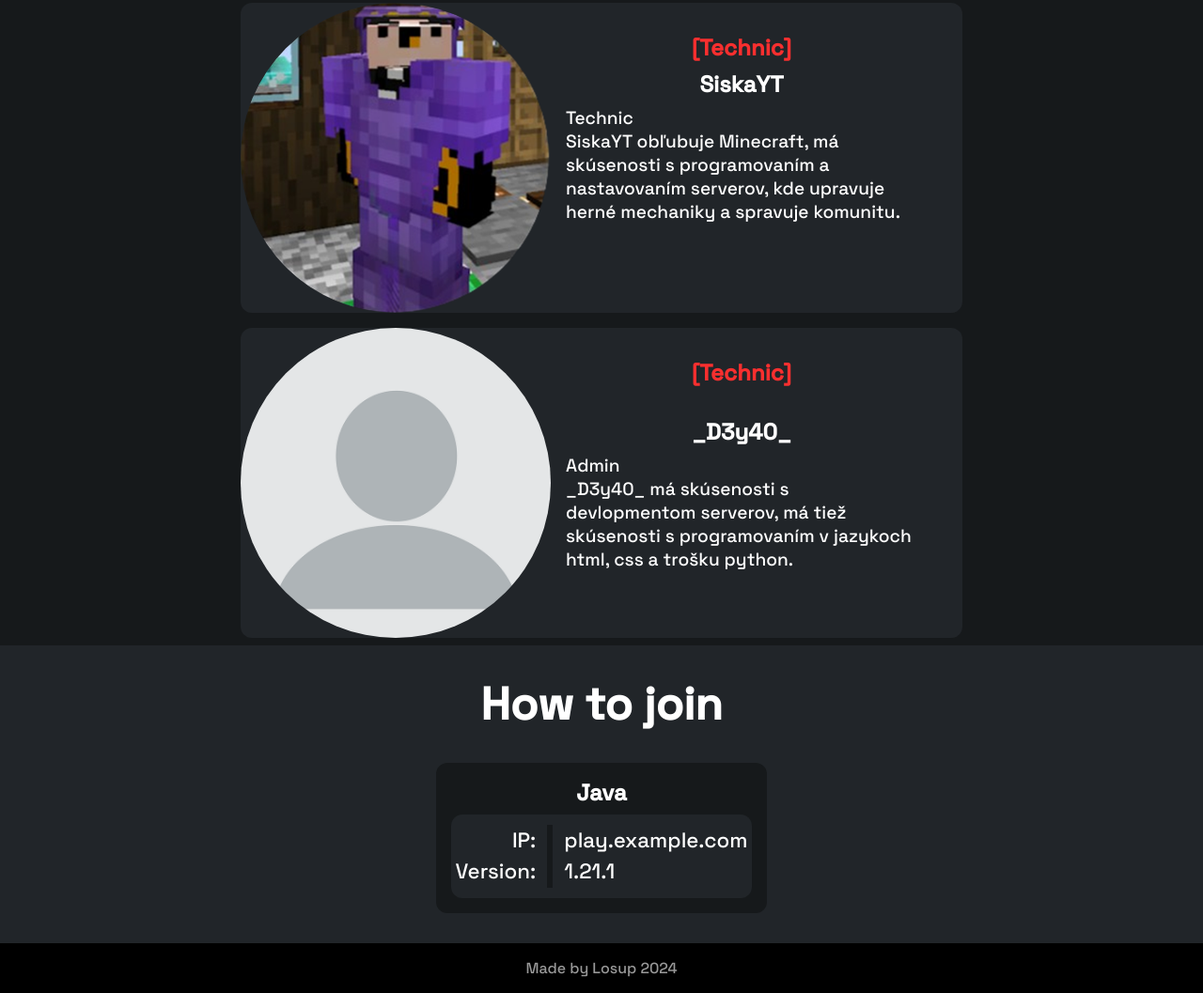
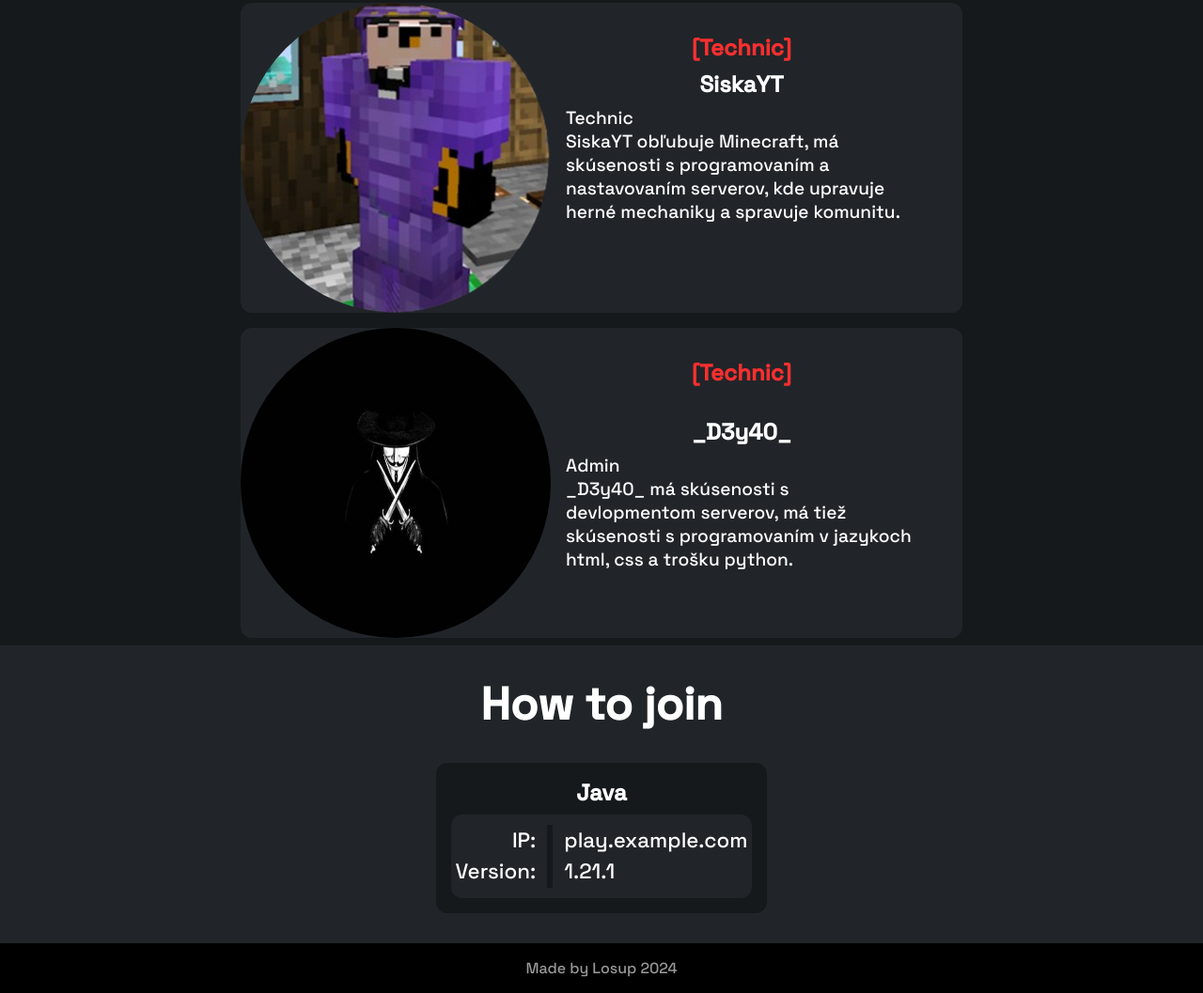
Before and after one commit to RedCrafters/redcrafters.github.io, a plain HTML site: page index.html in a window 1280 px wide. Shown: the part 3190-4247 px from the top of the page at 94% size. Drawn offline with nearby package versions, Linux system fonts and the light colour scheme.

Commit message:
Add files via upload

```diff
--- a/index.html
+++ b/index.html
@@ -172,7 +172,7 @@
             </div>
             </div>
             <div class="main5_admins_div main5_admins_dev_type1">
-              <img class="siska" alt="admin member img" src="media/member_placeholder.webp">
+              <img class="siska" alt="admin member img" src="media/Dian.png">
               <div class="main5_admins_description_div">
                 <a class="main5_admins_description_rank main5_admins_description_rank_admin">[Technic]</a>
                 <p class="main5_admins_description_title">_D3y40_</p>
```
Also changed, not shown: media/Dian.png (added), 1 other file.
